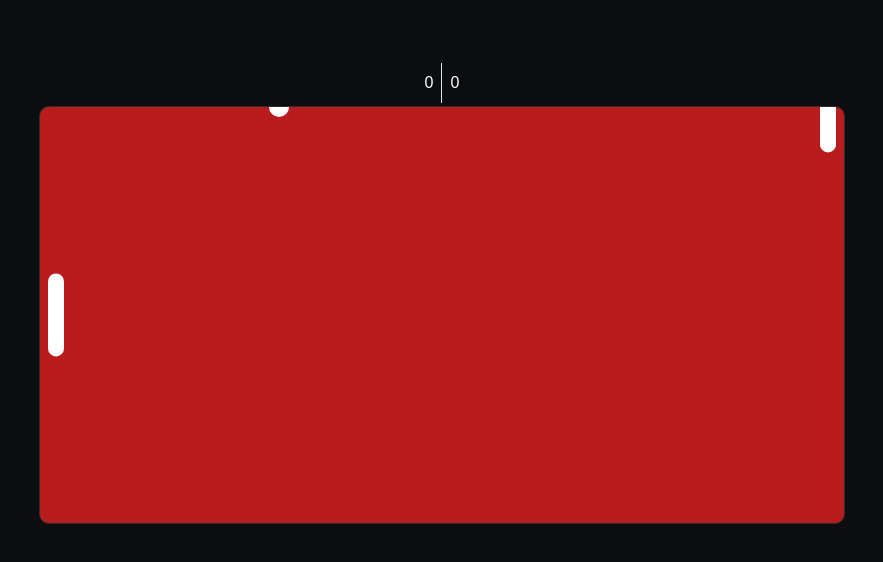
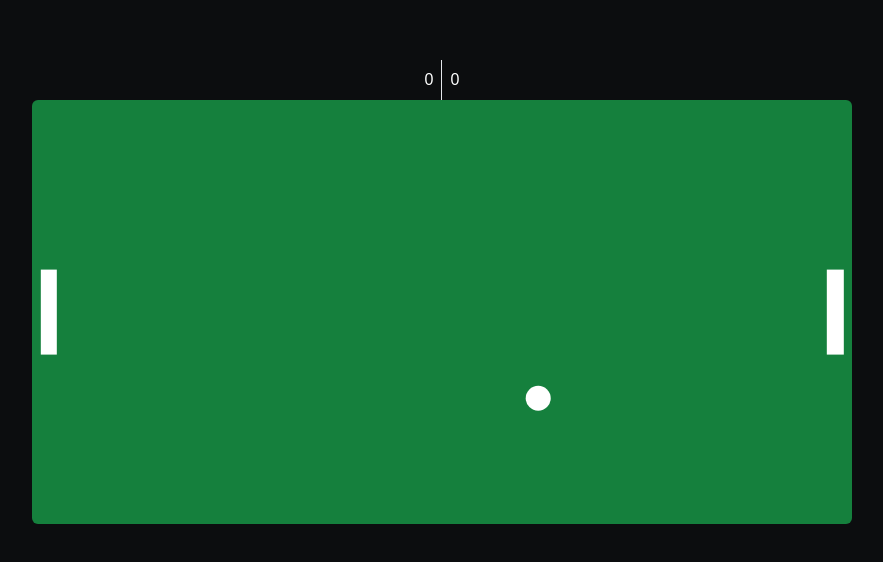
Before and after one commit to yettabaa/ft_transcendence, a React (Vite) app in the folder frontend/: page /game-boot in a window 1280 px wide. Shown: the part 108-670 px from the top of the page, without its empty margins (198-1081 px from the left). Built offline with nearby package versions, Linux system fonts and the light colour scheme.

Commit message:
adapte local game

```diff
--- a/frontend/src/components/BallComp.tsx
+++ b/frontend/src/components/BallComp.tsx
@@ -1,66 +1,78 @@
-import React, { useEffect, useRef } from 'react';
-import { LoopHook } from './LoopHook';
-import { Ball, Paddle } from './class';
+import React, { useEffect, useRef, useState } from 'react';
+import { Game } from './class';
 
 
 const BallComp = () => {
     const ballElem: any = useRef();
     const tableElem: any = useRef();
-    const controlledPaddleElem: any = useRef();
-    const paddleBootElem: any = useRef();
-
-    const ball: any = useRef();
-    const paddleBoot: any = useRef();
-    const controlledPaddle: any = useRef();
+    const rightPaddel: any = useRef();
+    const leftPaddel: any = useRef();
+    const game: any = useRef();
     const posPaddle = useRef(0);
-
-    useEffect(() => {
-        if (ballElem.current && tableElem.current &&
-            controlledPaddleElem.current && paddleBootElem.current) {
-            ball.current = new Ball(ballElem.current, tableElem.current);
-            paddleBoot.current = new Paddle(paddleBootElem.current, tableElem.current);
-            controlledPaddle.current = new Paddle(controlledPaddleElem.current, tableElem.current);
+    const animationRef: any = useRef(); // To store the animation frame id
+    const lastTime: any = useRef<FrameRequestCallback>();
 
     const handelMouse = (e: any) => {
         const tableDimention = tableElem.current.getBoundingClientRect();
         posPaddle.current = ((e.y - tableDimention.top)
         / tableDimention.height) * 100;
-                (posPaddle.current < 0) && (posPaddle.current = 0);
-                (posPaddle.current > 100) && (posPaddle.current = 100);
-                controlledPaddle.current.pos = posPaddle.current;
+        (posPaddle.current < 10) && (posPaddle.current = 10);
+        (posPaddle.current > 90) && (posPaddle.current = 90);
+        game.current.rightPaddle.y = posPaddle.current;
+        game.current.leftPaddle.y = posPaddle.current;
     }
+
+    const [ballSize, setBallSize] = useState<number>(0);
+    const handleResize = () => {
+        if (tableElem.current) {
+            const tableWidth = tableElem.current.offsetWidth;
+            const radius = tableWidth * 0.03; // 3% of table width
+            setBallSize(radius);
+        }
+    }
+
+    useEffect(() => {
+        if (ballElem.current && tableElem.current &&
+            rightPaddel.current && leftPaddel.current) {
+            game.current = new Game(ballElem.current, rightPaddel.current, leftPaddel.current)
+            if (!animationRef.current)
+                animationRef.current = requestAnimationFrame(loop_hook);
+        }
+        handleResize()
         document.addEventListener("mousemove", handelMouse)
+        window.addEventListener('resize', handleResize);
         return () => {
             document.removeEventListener("mousemove", handelMouse)
+            window.removeEventListener('resize', handleResize);
+        }
+    }, [])
+
+    const loop_hook = (time: number) => {
+        if (lastTime.current != undefined) {
+            const delta: number = time - lastTime.current
+            if (ballElem.current && tableElem.current &&
+                rightPaddel.current && leftPaddel.current) {
+                game.current.game(delta,10, 300)
             }
         }
-    }, [ballElem, tableElem, controlledPaddleElem, paddleBootElem])
-
-    LoopHook((delta: number) => {
-        if (ballElem.current && tableElem.current &&
-            controlledPaddleElem.current && paddleBootElem.current) {
-            ball.current.update(delta, controlledPaddle.current, paddleBoot.current);
-            paddleBoot.current.update(delta, ball.current.y);
-            // if (ball.current.isFailure()) {
-            //     ball.current.reset();
-            // }
+        lastTime.current = time
+        animationRef.current = requestAnimationFrame(loop_hook);
     }
-    });
     return (
         <div ref={tableElem}
-            className="relative overflow-hidden rounded-[10px] border-[1px] border-[#2b2d30]
-				 bg-red-700 h-[90%] min-w-[500px] w-full">
+            className="relative flex flex-row bg-green-700 w-[64vw] h-[40vw] rounded-md self-center overflow-hidden">
             <div ref={ballElem}
-                className="absolute h-[2.5vh] w-[2.5vh] top-[0%] left-[0%] rounded-[50%] translate-x-[-50%] translate-y-[-50%] bg-white"
-                style={{ left: `50%`, top: `50%` }}>
+                className="absolute  bg-white rounded-full translate-y-[-50%] translate-x-[-50%]"
+                style={{
+                    left: `50%`, top: `50%`, width: `${ballSize}px`,
+                    height: `${ballSize}px`,
+                }}>
             </div>
-            <div ref={controlledPaddleElem}
-                className="absolute  top-[50%] left-[1%] rounded-[1rem]
-                translate-y-[-50%] h-[20%] w-[2%] bg-white">
+            <div ref={rightPaddel}
+                className="absolute w-[2%] h-[20%] bg-white translate-y-[-50%] translate-x-[-50%]">
             </div>
-            <div ref={paddleBootElem}
-                className="absolute top-[50%] right-[1%] rounded-[1rem]
-                translate-y-[-50%] h-[20%] w-[2%] bg-white">
+            <div ref={leftPaddel}
+                className="absolute w-[2%] h-[20%] bg-white translate-y-[-50%] translate-x-[-50%]">
             </div>
         </div>
     );
--- a/frontend/src/components/class.tsx
+++ b/frontend/src/components/class.tsx
@@ -1,123 +1,334 @@
-const BALLSPEED = .025;
-const BOOTSPEED = .025;
-const randomBetw = (min: number, max: number) => {
-    return Math.random() * (max - min) + min;
+// const BALLSPEED = .025;
+// const BOOTSPEED = .025;
+// const randomBetw = (min: number, max: number) => {
+//     return Math.random() * (max - min) + min;
+// }
+
+// export class Ball {
+//     private DirX: number;
+//     private DirY: number;
+//     private _x: number;
+//     private _y: number;
+//     private Vi: number;
+//     private ballElem: any;
+//     private tableElem: any;
+//     private ballRect: any;
+//     private tableRect: any;
+
+//     constructor(ballElem: any, tableElem: any) {
+//         this.DirX = 0;
+//         this.DirY = 0;
+//         this.Vi = BALLSPEED;
+//         this.ballElem = ballElem;
+//         this.tableElem = tableElem;
+//         this._x = 50;
+//         this._y = 50;
+//         this.reset()
+//     }
+
+//     get x(): number { return this._x; }
+
+//     get y(): number { return this._y; }
+
+//     set x(value: number) { this._x = value; }
+
+//     set y(value: number) { this._y = value; }
+
+//     reset() {
+//         this.x = 50;
+//         this.y = 50;
+//         this.Vi = BALLSPEED;
+//         while (Math.abs(this.DirX) <= 0.2 || Math.abs(this.DirX) >= 0.9) {
+//             const angle: number = randomBetw(0, 2 * Math.PI);
+//             this.DirX = Math.cos(angle);
+//             this.DirY = Math.sin(angle);
+//         }
+//     }
+
+//     update(delta: number, controlledPaddle: any, paddle: any) {
+//         this.Vi += .0001 * delta * BALLSPEED;
+//         this.ballRect = this.ballElem.getBoundingClientRect();
+//         this.tableRect = this.tableElem.getBoundingClientRect();
+//         // if (this.isBound())
+//         //     this.DirY *= -1;
+//         // if ((this.ballRect.left <= controlledPaddle.Dimention.right &&
+//         //     this.y > controlledPaddle.begin && this.y < controlledPaddle.end) ||
+//         //     (this.ballRect.right > paddle.Dimention.left &&
+//         //     this.y >= paddle.begin && this.y <= paddle.end)) {
+//         //     this.DirX *= -1;
+//         // }
+
+//         if (0 >= this.y || this.y >= 100)
+//             this.DirY *= -1;
+//         if (0 >= this.x || this.x >= 100)
+//             this.DirX *= -1;
+//         let dx = Math.abs(this.x - 3)
+//         let dy = Math.abs(this.y - controlledPaddle.pos)
+//         // if (dx <= 10 && dy <= )
+//         // if (this.x <= 1 + 2 && (this.y >= controlledPaddle.pos - 20 && this.y <= controlledPaddle.pos + 20))
+//         //     this.DirX *= (this.DirX < 0) ? -1 : 1;
+//         // else if (this.x <= 1 + 2)
+//         // if (this.x >= 97 && (this.y >= paddle.pos - 20 && this.y <= paddle.pos + 20))
+//         //     this.DirX *= (this.DirX > 0) ? -1 : 1;
+//         this.x += this.DirX * delta * this.Vi;
+//         this.y += this.DirY * delta * this.Vi;
+//         this.ballElem.style.left = `${this.x}%`;
+//         this.ballElem.style.top = `${this.y}%`;
+//     }
+// }
+
+// export class Paddle {
+//     private _pos: number;
+//     private _height: number;
+//     private _width: number;
+//     private paddleElem: any;
+//     // private _paddleDimention: any;
+
+//     constructor(paddleElem: any, tableElem: any) {
+//         this.paddleElem = paddleElem;
+//         // this._paddleDimention = paddleElem.getBoundingClientRect();
+//         this._pos = 50;
+//         this._height = (paddleElem.getBoundingClientRect().height
+//             / tableElem.getBoundingClientRect().height) * 100;
+//         this._width = (paddleElem.getBoundingClientRect().width
+//             / tableElem.getBoundingClientRect().width) * 100;
+//     }
+
+//     get pos(): number { return this._pos; }
+
+//     set pos(value: number) { this.paddleElem.style.top = `${value}%`; this._pos = value }
+
+//     get height(): number { return this._height }
+
+//     get width(): number { return this._width }
+
+//     get begin(): number { return this.pos - (this.height / 2) }
+
+//     get end(): number { return this.pos + (this.height / 2) }
+
+//     get Dimention(): any { return this.paddleElem.getBoundingClientRect(); }
+
+//     update(delta: number, ballHeight: number) {
+//         this._pos += BOOTSPEED * delta * (ballHeight - this._pos);
+//         this.pos = this._pos;
+//     }
+// }
+
+const REDUIS_WIDTH = 3 / 2;
+const REDUIS_HEIGHT = 1.6 * REDUIS_WIDTH;
+
+
+// Helper function to get a random integer between two values
+const getRandomInt = (min: number, max: number): number => {
+    return Math.floor(Math.random() * (max - min + 1)) + min;
+};
+
+// Helper function to convert degrees to radians
+const degreesToRadians = (degrees: number): number => {
+    return degrees * (Math.PI / 180);
+};
+
+enum Enum {
+    LEFT = 'LEFT',
+    RIGHT = 'RIGHT',
 }
 
 export class Ball {
-    private DirX: number;
-    private DirY: number;
-    private _x: number;
-    private _y: number;
-    private Vi: number;
+    static reduisWidth: number = 3 / 2;
+    static reduisHeight: number = 1.6 * Ball.reduisWidth;
+    private _x: number = 50;
+    private _y: number = 50;
+    private _xOrt: number = 0;
+    private _yOrt: number = 0;
+    private _xDelta: number = 0;
+    private _yDelta: number = 0;
     private ballElem: any;
-    private tableElem: any;
-    private ballRect: any;
-    private tableRect: any;
 
-    constructor(ballElem: any, tableElem: any) {
-        this.DirX = 0;
-        this.DirY = 0;
-        this.Vi = BALLSPEED;
+    constructor(firstDir: Enum, ballElem:any) {
         this.ballElem = ballElem;
-        this.tableElem = tableElem;
-        this._x = 50;
-        this._y = 50;
-        this.reset()
+        this.reset(firstDir);
     }
 
     get x(): number { return this._x; }
 
+    set x(value: number) { this.ballElem.style.left = `${value}%`; this._x = value }
+
     get y(): number { return this._y; }
 
-    set x(value: number) { this._x = value; }
+    set y(value: number) { this.ballElem.style.top = `${value}%`; this._y = value }
 
-    set y(value: number) { this._y = value; }
+    get xOrt(): number { return this._xOrt; }
 
-    reset() {
+    set xOrt(value: number) { this._xOrt = value }
+
+    get yOrt(): number { return this._yOrt; }
+
+    set yOrt(value: number) { this._yOrt = value }
+
+    get xDelta(): number { return this._xDelta; }
+
+    set xDelta(value: number) { this._xDelta = value }
+
+    get yDelta(): number { return this._yDelta; }
+
+    set yDelta(value: number) { this._yDelta = value }
+
+    reset(dir: Enum) {
         this.x = 50;
         this.y = 50;
-        this.Vi = BALLSPEED;
-        while (Math.abs(this.DirX) <= 0.2 || Math.abs(this.DirX) >= 0.9) {
-            const angle: number = randomBetw(0, 2 * Math.PI);
-            this.DirX = Math.cos(angle);
-            this.DirY = Math.sin(angle);
+        const choice = Math.random() < 0.5;
+        let angleDegrees: number;
+
+        if (dir === Enum.LEFT) {
+            angleDegrees = choice ? getRandomInt(100, 170) : getRandomInt(190, 260);
+        } else {
+            angleDegrees = choice ? getRandomInt(10, 80) : getRandomInt(280, 350);
         }
-    }
 
-    isFailure() {
-        return (this.ballRect.right >= this.tableRect.right || this.ballRect.left <= this.tableRect.left);
-    }
-
-    isBound() {
-        return (this.ballRect.bottom >= this.tableRect.bottom || this.ballRect.top <= this.tableRect.top);
-    }
-
-    update(delta: number, controlledPaddle: any, paddle: any) {
-        this.Vi += .0001 * delta * BALLSPEED;
-        this.ballRect = this.ballElem.getBoundingClientRect();
-        this.tableRect = this.tableElem.getBoundingClientRect();
-        // if (this.isBound())
-        //     this.DirY *= -1;
-        // if ((this.ballRect.left <= controlledPaddle.Dimention.right &&
-        //     this.y > controlledPaddle.begin && this.y < controlledPaddle.end) ||
-        //     (this.ballRect.right > paddle.Dimention.left &&
-        //     this.y >= paddle.begin && this.y <= paddle.end)) {
-        //     this.DirX *= -1;
-        // }
-
-        if (0 >= this.y || this.y >= 100)
-            this.DirY *= -1;
-        if (0 >= this.x || this.x >= 100)
-            this.DirX *= -1;
-        let dx = Math.abs(this.x - 3)
-        let dy = Math.abs(this.y - controlledPaddle.pos)
-        // if (dx <= 10 && dy <= )
-        // if (this.x <= 1 + 2 && (this.y >= controlledPaddle.pos - 20 && this.y <= controlledPaddle.pos + 20))
-        //     this.DirX *= (this.DirX < 0) ? -1 : 1;
-        // else if (this.x <= 1 + 2)
-        // if (this.x >= 97 && (this.y >= paddle.pos - 20 && this.y <= paddle.pos + 20))
-        //     this.DirX *= (this.DirX > 0) ? -1 : 1;
-        this.x += this.DirX * delta * this.Vi;
-        this.y += this.DirY * delta * this.Vi;
-        this.ballElem.style.left = `${this.x}%`;
-        this.ballElem.style.top = `${this.y}%`;
+        const angleRadians = degreesToRadians(angleDegrees);
+        this.xOrt = Math.cos(angleRadians);
+        this.yOrt = Math.sin(angleRadians);
+        this.xDelta = this.xOrt;
+        this.yDelta = this.yOrt;
     }
 }
 
 export class Paddle {
-    private _pos: number;
-    private _height: number;
-    private _width: number;
-    private paddleElem: any;
-    // private _paddleDimention: any;
+    static width: number = 2;
+    static height: number = 20;
+    static halfHeight: number = Paddle.height / 2;
+    static halfWidth: number = Paddle.width / 2;
 
-    constructor(paddleElem: any, tableElem: any) {
-        this.paddleElem = paddleElem;
-        // this._paddleDimention = paddleElem.getBoundingClientRect();
-        this._pos = 50;
-        this._height = (paddleElem.getBoundingClientRect().height
-            / tableElem.getBoundingClientRect().height) * 100;
-        this._width = (paddleElem.getBoundingClientRect().width
-            / tableElem.getBoundingClientRect().width) * 100;
+    private _x: number = 0;
+    private _y: number = 50;
+    private paddelElem: any;
+
+    constructor(position: Enum, paddelElem: any) {
+        this.paddelElem = paddelElem
+        this.y = 50;
+        this.x = position === Enum.RIGHT ? 98 : 2;
     }
 
-    get pos(): number { return this._pos; }
+    get x(): number { return this._x; }
 
-    set pos(value: number) { this.paddleElem.style.top = `${value}%`; this._pos = value }
+    set x(value: number) { this.paddelElem.style.left = `${value}%`; this._x = value }
 
-    get height(): number { return this._height }
+    get y(): number { return this._y; }
 
-    get width(): number { return this._width }
+    set y(value: number) { this.paddelElem.style.top = `${value}%`; this._y = value }
 
-    get begin(): number { return this.pos - (this.height / 2) }
-
-    get end(): number { return this.pos + (this.height / 2) }
-
-    get Dimention(): any { return this.paddleElem.getBoundingClientRect(); }
-
-    update(delta: number, ballHeight: number) {
-        this._pos += BOOTSPEED * delta * (ballHeight - this._pos);
-        this.pos = this._pos;
+    collision(ball: any): boolean {
+        const dx = Math.abs(ball.x - this.x);
+        const dy = Math.abs(ball.y - this.y);
+        console.log(dx <= ball.reduisWidth + Paddle.halfWidth &&
+            dy <= ball.reduisHeight + Paddle.halfHeight)
+        return (
+            dx <= Ball.reduisWidth + Paddle.halfWidth &&
+            dy <= Ball.reduisHeight + Paddle.halfHeight
+        );
     }
 }
+
+class Game {
+    static initialSpeed: number = .01;
+    static acceleration: number = 0.0001;
+    private ball: Ball;
+    private rightPaddle: Paddle;
+    private leftPaddle: Paddle;
+    private leftScore: number;
+    private rightScore: number;
+    private speed: number;
+    // rightPlayer: WebSocket;
+    // leftPlayer: WebSocket;
+    // state: Enum;
+    // id: number;
+
+    constructor(ballElem:any, rightPaddel:any, lefttPaddel:any) {
+        this.ball = new Ball(Enum.RIGHT, ballElem);
+        this.rightPaddle = new Paddle(Enum.RIGHT, rightPaddel);
+        this.leftPaddle = new Paddle(Enum.LEFT, lefttPaddel);
+        this.leftScore = 0;
+        this.rightScore = 0;
+        // this.rightPlayer = socket1;
+        // this.leftPlayer = ai_socket2 ? (ai_socket2 as WebSocket) : socket1;
+        this.speed = Game.initialSpeed;
+        // this.state = Enum.INITIALIZED;
+        // this.id = 0;
+    }
+
+    edgesCollision() {
+        if (this.ball.y <= 0 + Ball.reduisHeight) {
+            this.ball.yOrt *= -1;
+        }
+        if (this.ball.y >= 100 - Ball.reduisHeight) {
+            this.ball.yOrt *= -1;
+        }
+        if (this.ball.x > 100 - Ball.reduisWidth || this.ball.x < 0 + Ball.reduisWidth) {
+            if (this.ball.x > 50) {
+                this.leftScore++;
+            } else {
+                this.rightScore++;
+            }
+            this.speed = Game.initialSpeed;
+            this.ball.reset(this.ball.x > 50 ? Enum.RIGHT : Enum.LEFT);
+        }
+    }
+
+    paddlesCollision() {
+        if (this.rightPaddle.collision(this.ball)) {
+            this.ball.xOrt *= -1;
+            if (this.ball.x > 97 - Ball.reduisWidth) {
+                this.ball.x = 97 - Ball.reduisWidth;
+                this.ball.y = this.ball.y - this.ball.yDelta;
+            }
+        }
+        if (this.leftPaddle.collision(this.ball)) {
+            this.ball.xOrt *= -1;
+            if (this.ball.x < 3 + Ball.reduisWidth) {
+                this.ball.x = 3 + Ball.reduisWidth;
+                this.ball.y = this.ball.y - this.ball.yDelta;
+            }
+        }
+    }
+    sleepSync(ms: number): void {
+        const end = Date.now() + ms;
+        while (Date.now() < end) {
+            // Busy wait loop
+        }
+    }
+    game(deltaTime:number, goals: number = 10, timeLimit: number = -1) {
+        // const startTime = Date.now();
+        // let previousTime = startTime;
+        // while (this.rightScore < goals && this.leftScore < goals) {
+            // const currentTime = Date.now();
+            // const deltaTime = (currentTime - previousTime) / 1000; // in seconds
+            // previousTime = currentTime;
+
+            // if (timeLimit !== -1 && currentTime - startTime > timeLimit * 1000) {
+            //     break;
+            // }
+            // this.sleepSync(100)
+            // await new Promise((r) => setTimeout(r, 29)); // to avoid the loop running too fast
+            this.speed += Game.acceleration;
+            this.ball.xDelta = this.ball.xOrt * this.speed * deltaTime;
+            this.ball.yDelta = this.ball.yOrt * this.speed * deltaTime;
+            this.ball.x = this.ball.x + this.ball.xDelta;
+            this.ball.y = this.ball.y + this.ball.yDelta;
+            // console.log(this.ball.x)
+
+            this.paddlesCollision();
+            this.edgesCollision();
+        // }
+
+    }
+
+    runGame(deltaTime:number,goals: number, timeLimit: number) {
+        try {
+            this.game(deltaTime,goals, timeLimit);
+        } catch (error) {
+            console.error('Exception in runGame:', error);
+        }
+    }
+}
+
+export { Game };
--- /dev/null
+++ b/frontend/src/components/testtt.tsx
@@ -0,0 +1,58 @@
+const ballElem: any = useRef();
+    const tableElem: any = useRef();
+    const controlledPaddleElem: any = useRef();
+    const paddleBootElem: any = useRef();
+
+    // const ball: any = useRef();
+    // const paddleBoot: any = useRef();
+    // const controlledPaddle: any = useRef();
+    const game: any = useRef();
+    const posPaddle = useRef(0);
+
+    const [ballSize, setBallSize] = useState<number>(0);
+    const handleResize = () => {
+        if (tableElem.current) {
+            const tableWidth = tableElem.current.offsetWidth;
+            console.log(tableWidth)
+            const radius = tableWidth * 0.03; // 3% of table width
+            setBallSize(radius);
+        }
+    }
+    const handelMouse = (e: any) => {
+        const tableDimention = tableElem.current.getBoundingClientRect();
+        posPaddle.current = ((e.y - tableDimention.top)
+        / tableDimention.height) * 100;
+        (posPaddle.current < 0) && (posPaddle.current = 0);
+        (posPaddle.current > 100) && (posPaddle.current = 100);
+        game.current.rightPaddle.y = posPaddle.current;
+    }
+    useEffect(() => {
+        if (ballElem.current && tableElem.current &&
+            controlledPaddleElem.current && paddleBootElem.current) {
+            // ball.current = new Ball(ballElem.current, tableElem.current);
+            // paddleBoot.current = new Paddle(paddleBootElem.current, tableElem.current);
+            // controlledPaddle.current = new Paddle(controlledPaddleElem.current, tableElem.current);
+            game.current = new Game(ballElem.current, controlledPaddleElem.current, paddleBootElem.current)
+
+            handleResize()
+            document.addEventListener("mousemove", handelMouse);
+            document.addEventListener('resize', handleResize);
+            return () => {
+                document.removeEventListener("mousemove", handelMouse);
+                document.removeEventListener('resize', handleResize);
+            }
+        }
+    }, [])
+
+    LoopHook((delta: number) => {
+        if (ballElem.current && tableElem.current &&
+            controlledPaddleElem.current && paddleBootElem.current) {
+                // ball.current.update(delta, controlledPaddle.current, paddleBoot.current);
+                // paddleBoot.current.update(delta, ball.current.y);
+                // if (ball.current.isFailure()) {
+                    //     ball.current.reset();
+                    // }
+            game.current.game(delta,10, 300)
+
+        }
+    });
```
Lines whose indentation alone changed are shown as unchanged.
